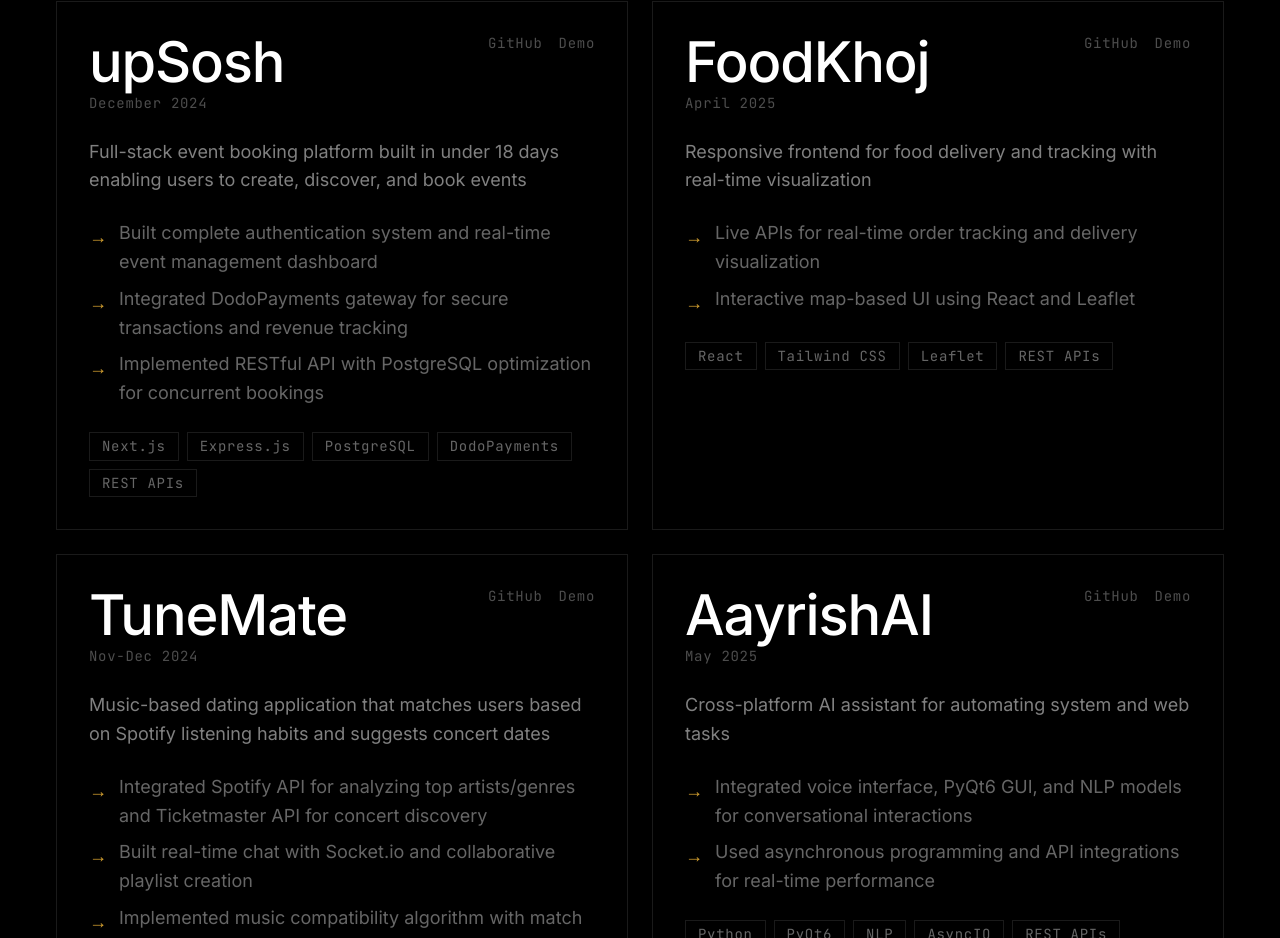
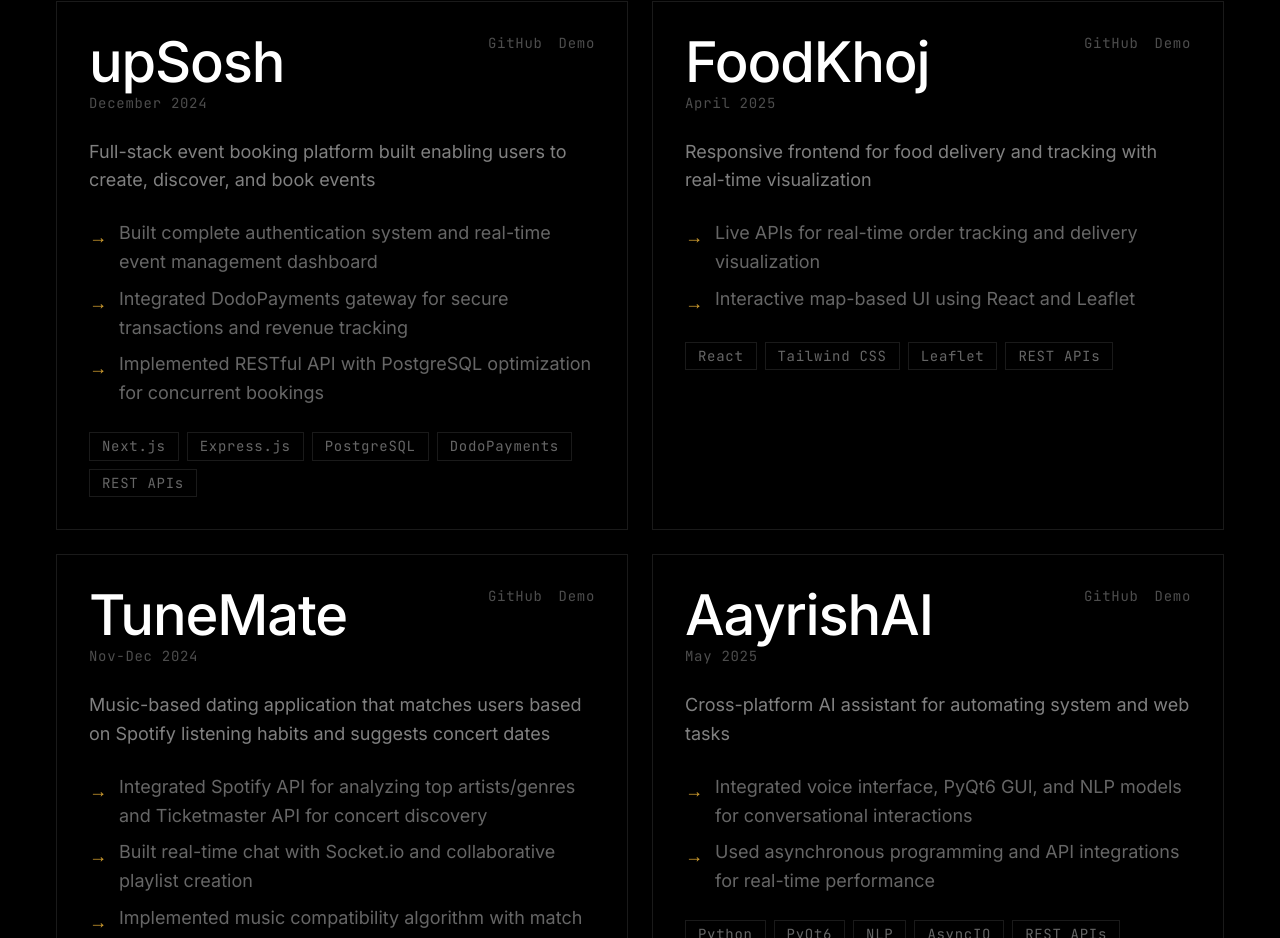
Before and after one commit to ParrvLuthra22/PortfolioParrv, a Next.js app: page / in a window 1280 px wide. Shown: the part 2380-3318 px from the top of the page. Built offline with nearby package versions, Linux system fonts and the light colour scheme.

Commit message:
updating the link of upsosh

```diff
--- a/src/components/Work.tsx
+++ b/src/components/Work.tsx
@@ -10,8 +10,8 @@ const projects = [
     name: 'upSosh',
     date: 'December 2024',
     github: 'https://github.com/ParrvLuthra22/upSosh',
-    demo: 'https://upsosh.vercel.app',
-    description: 'Full-stack event booking platform built in under 18 days enabling users to create, discover, and book events',
+    demo: 'https://upsosh.app',
+    description: 'Full-stack event booking platform built enabling users to create, discover, and book events',
     highlights: [
       'Built complete authentication system and real-time event management dashboard',
       'Integrated DodoPayments gateway for secure transactions and revenue tracking',
```
